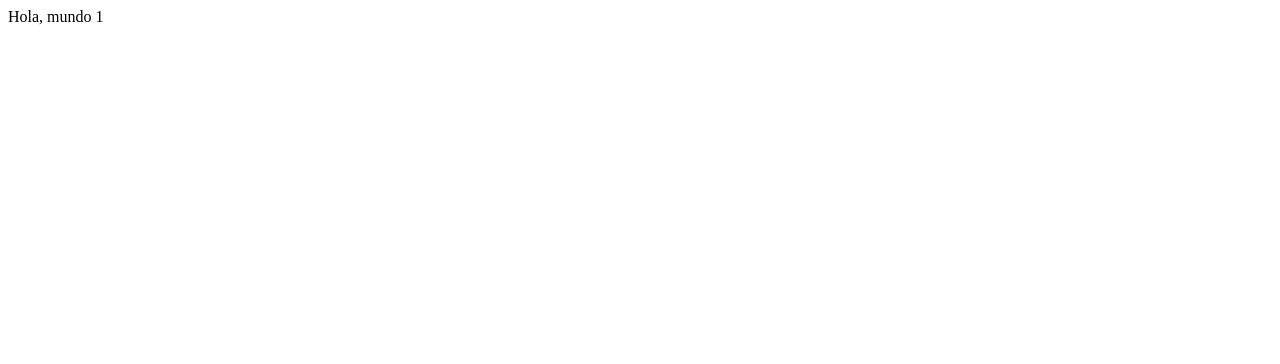
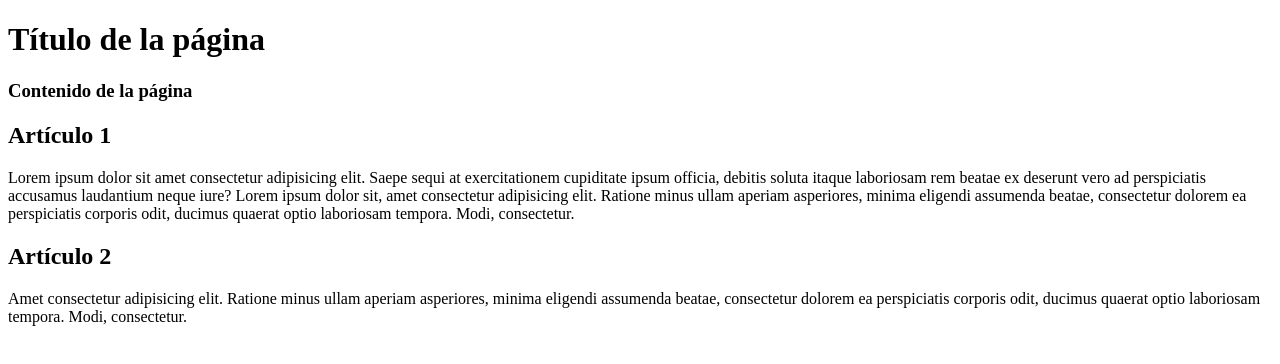
Before and after one commit to annaislasierra/JS-LaSalle, a plain HTML site: page Exercicis/hello world.html in a window 1280 px wide. Drawn offline with Linux system fonts and the light colour scheme.

Commit message:
Ejercicio Hola mundo

```diff
--- a/Exercicis/hello world.html
+++ b/Exercicis/hello world.html
@@ -1,3 +1,7 @@
+<!-- <script>
+  console.log("¡Hola, mundo 1");
+</script> -->
+
 <!DOCTYPE html>
 <html lang="es">
   <head>
@@ -6,10 +10,35 @@
     <title>Document</title>
 
     <script>
-      console.log("¡Hola, mundo 2!");
+      console.log("¡Hola, mundo 2");
     </script>
   </head>
   <body>
-    Hola, mundo 1
+    <h1>Título de la página</h1>
+    <h3>Contenido de la página</h3>
+    <h2>Artículo 1</h2>
+    <p>
+      Lorem ipsum dolor sit amet consectetur adipisicing elit. Saepe sequi at
+      exercitationem cupiditate ipsum officia, debitis soluta itaque laboriosam
+      rem beatae ex deserunt vero ad perspiciatis accusamus laudantium neque
+      iure? Lorem ipsum dolor sit, amet consectetur adipisicing elit. Ratione
+      minus ullam aperiam asperiores, minima eligendi assumenda beatae,
+      consectetur dolorem ea perspiciatis corporis odit, ducimus quaerat optio
+      laboriosam tempora. Modi, consectetur.</p>
+
+    <h2>Artículo 2</h2>
+    <p>
+      Amet consectetur adipisicing elit. Ratione
+      minus ullam aperiam asperiores, minima eligendi assumenda beatae,
+      consectetur dolorem ea perspiciatis corporis odit, ducimus quaerat optio
+      laboriosam tempora. Modi, consectetur.</p>
+      <script>
+        console.log("¡Hola, mundo 3!");
+      </script>
+    </p>
   </body>
 </html>
+
+<!-- <script>
+  console.log("¡Hola, mundo 4");
+</script> -->
```
Also changed, not shown: index.html (+11 -1 lines).
